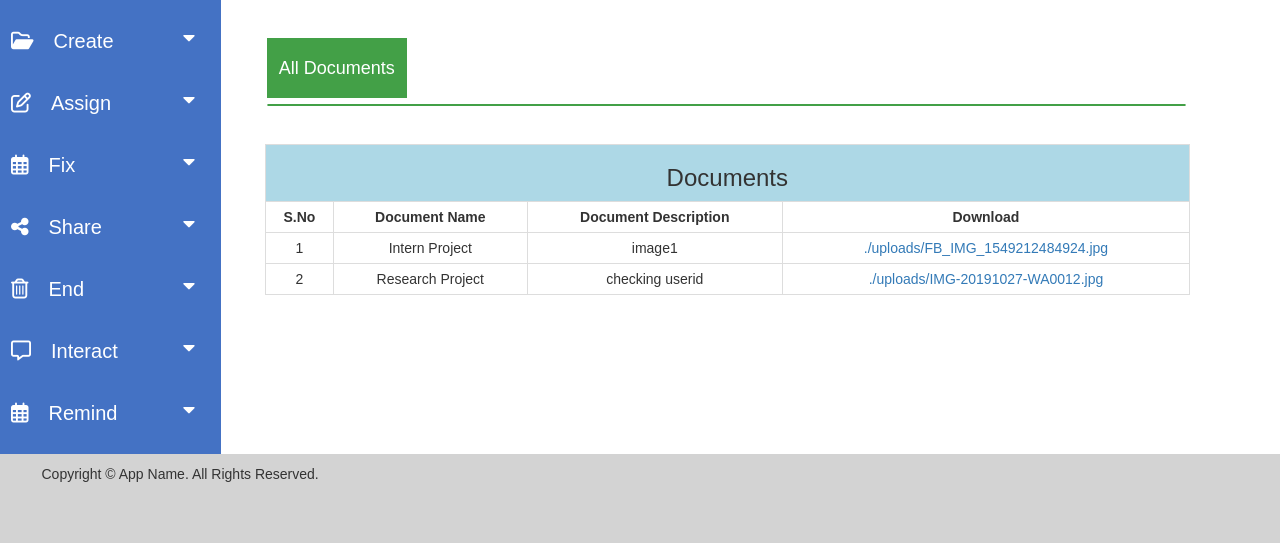
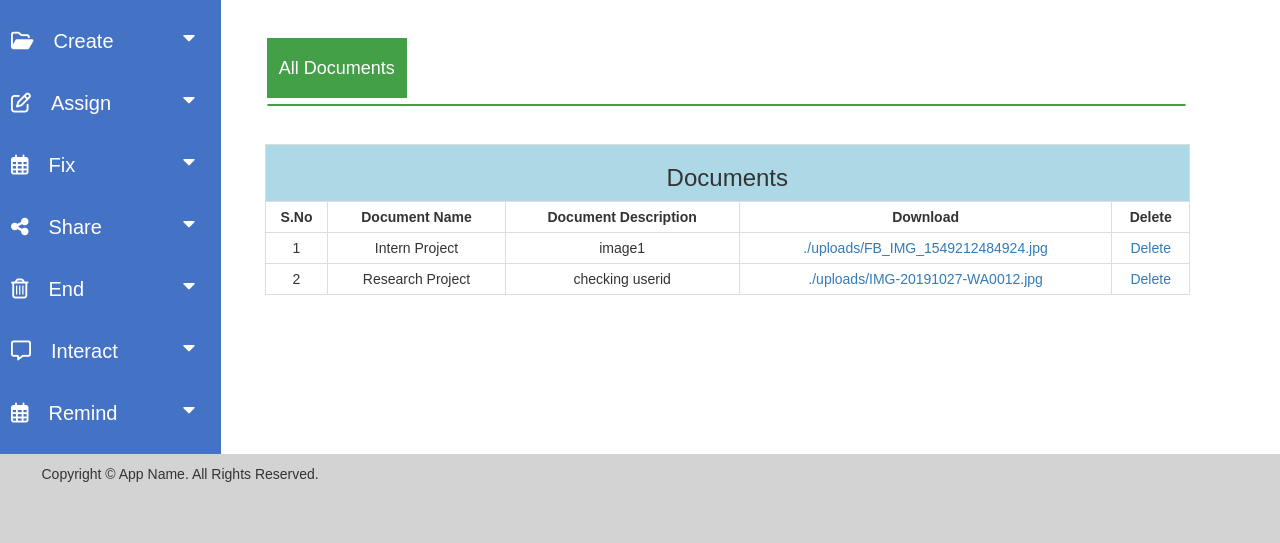
Before and after one commit to KLNarayana03/ResearchRealm, a PHP site: page /displayresources.php?projectid=19 in a window 1280 px wide. Shown: the part 83-626 px from the top of the page. Run offline with PHP 8.4, Linux system fonts and the light colour scheme; a user stored in the database is signed in; data comes from the database, SQL or seed files in the repository; some libraries are stand-ins or nearby versions.

Commit message:
updated shared resources

```diff
--- a/final/displayresources.php
+++ b/final/displayresources.php
@@ -393,13 +393,14 @@ function closeForm4() {
     <div>
     <table style="width:90%; margin-left:3.3%; border: 1px solid #ddd;">
       <tr style="background-color:lightblue;">
-        <th colspan="6" style="text-align:center;"><h3>Documents</h3></th>
+        <th colspan="7" style="text-align:center;"><h3>Documents</h3></th>
       </tr>
       <tr>
         <th style="padding:5px; border: 1px solid #ddd; text-align:center;">S.No</th>
         <th style="padding:5px; border: 1px solid #ddd; text-align:center;">Document Name</th>
         <th style="padding:5px; border: 1px solid #ddd; text-align:center;">Document Description</th>
         <th style="padding:5px; border: 1px solid #ddd; text-align:center;">Download</th>
+        <th style="padding:5px; border: 1px solid #ddd; text-align:center;">Delete</th>
       </tr>
       <?php
         while($rows=$result_resources_display->fetch(PDO::FETCH_ASSOC)){
@@ -409,6 +410,7 @@ function closeForm4() {
             <td style=\"padding:5px; text-align:center; border: 1px solid #ddd;\">".$rows['projectname']."</td>
             <td style=\"padding:5px; text-align:center; border: 1px solid #ddd;\">".$rows['resourcedesc']."</td>
             <td style=\"padding:5px; text-align:center; border: 1px solid #ddd;\"><a target ='_blank' href='view.php?id=".$rows['id']."'>".$rows['path']."</a></td>
+            <td style=\"padding:5px; text-align:center; border: 1px solid #ddd;\"><a href = 'deleteresource.php?rn=$rows[id]' onclick=\"return confirm('Are you sure?')\">Delete</a></td>
             </tr>
             ";
             $sno++;
```
